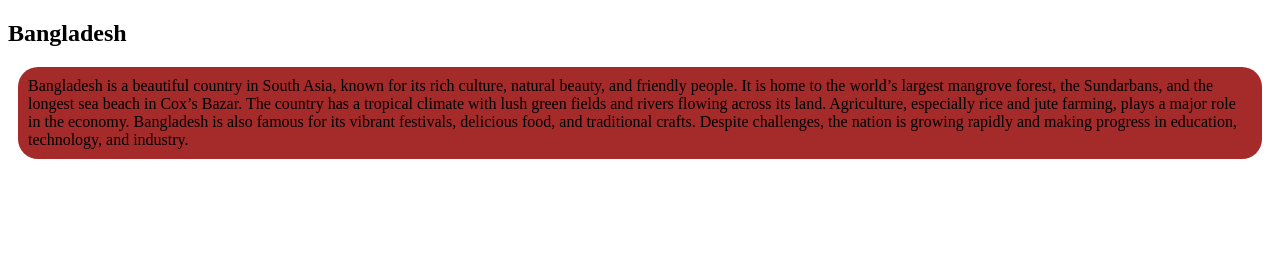
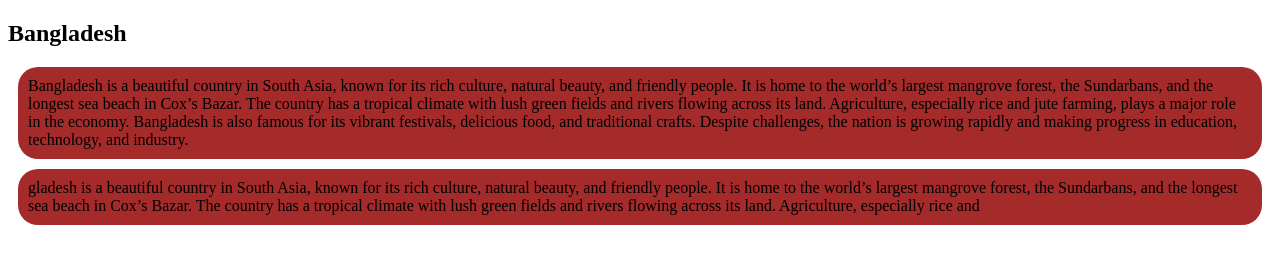
Before and after one commit to RejwanIslam01/html-overview, a plain HTML site: page index.html in a window 1280 px wide. Drawn offline with Linux system fonts and the light colour scheme.

Commit message:
second p added

```diff
--- a/index.html
+++ b/index.html
@@ -10,12 +10,20 @@
 
 <body>
     <h2>Bangladesh</h2>
-    <p>Bangladesh is a beautiful country in South Asia, known for its rich culture, natural beauty, and friendly people.
+    <p class="">Bangladesh is a beautiful country in South Asia, known for its rich culture, natural beauty, and friendly people.
         It is home to the world’s largest mangrove forest, the Sundarbans, and the longest sea beach in Cox’s Bazar. The
         country has a tropical climate with lush green fields and rivers flowing across its land. Agriculture,
         especially rice and jute farming, plays a major role in the economy. Bangladesh is also famous for its vibrant
         festivals, delicious food, and traditional crafts. Despite challenges, the nation is growing rapidly and making
         progress in education, technology, and industry.</p>
+
+
+
+
+        <p>gladesh is a beautiful country in South Asia, known for its rich culture, natural beauty, and friendly people.
+        It is home to the world’s largest mangrove forest, the Sundarbans, and the longest sea beach in Cox’s Bazar. The
+        country has a tropical climate with lush green fields and rivers flowing across its land. Agriculture,
+        especially rice and </p>
 </body>
 
 </html>
```
